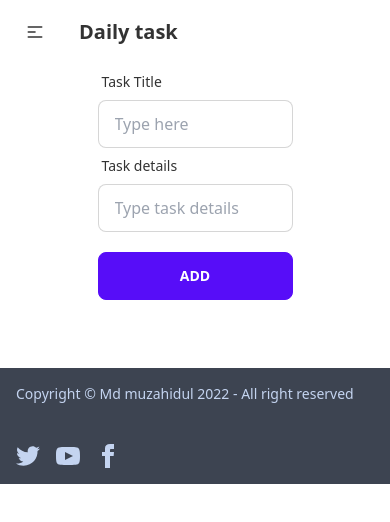
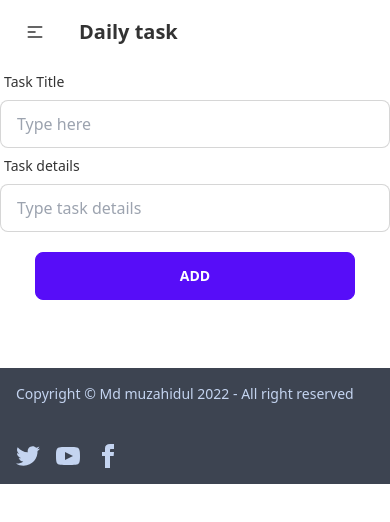
Before and after one commit to muzahid37/daily-task-client, a React (Create React App) app: page /toDo in a window 390 px wide. Shown: the top 522 px of the page. Built offline with nearby package versions, Linux system fonts and the light colour scheme.

Commit message:
'responciveness'

```diff
--- a/src/Components/Pages/Tasks.js
+++ b/src/Components/Pages/Tasks.js
@@ -10,7 +10,7 @@ const Tasks = () => {
         .then(data=>setTasks(data))
     },[])
     return (
-        <div className='task-container w-2/4 m-auto'>
+        <div className='task-container w-full lg:w-2/4 m-auto'>
              {
             tasks.map(task=><Task
               key={task._id}
--- a/src/Components/Pages/ToDo.js
+++ b/src/Components/Pages/ToDo.js
@@ -23,7 +23,7 @@ const ToDo = () => {
 
   return (
     <>
-      <div className="text-left w-2/4 m-auto mb-12">
+      <div className="text-left w-full lg:w-2/4 m-auto mb-12">
         <div className="card my-auto ">
           <form onSubmit={handleSubmit(onSubmit)}>
             <div className="form-control w-full mb-5">
```
